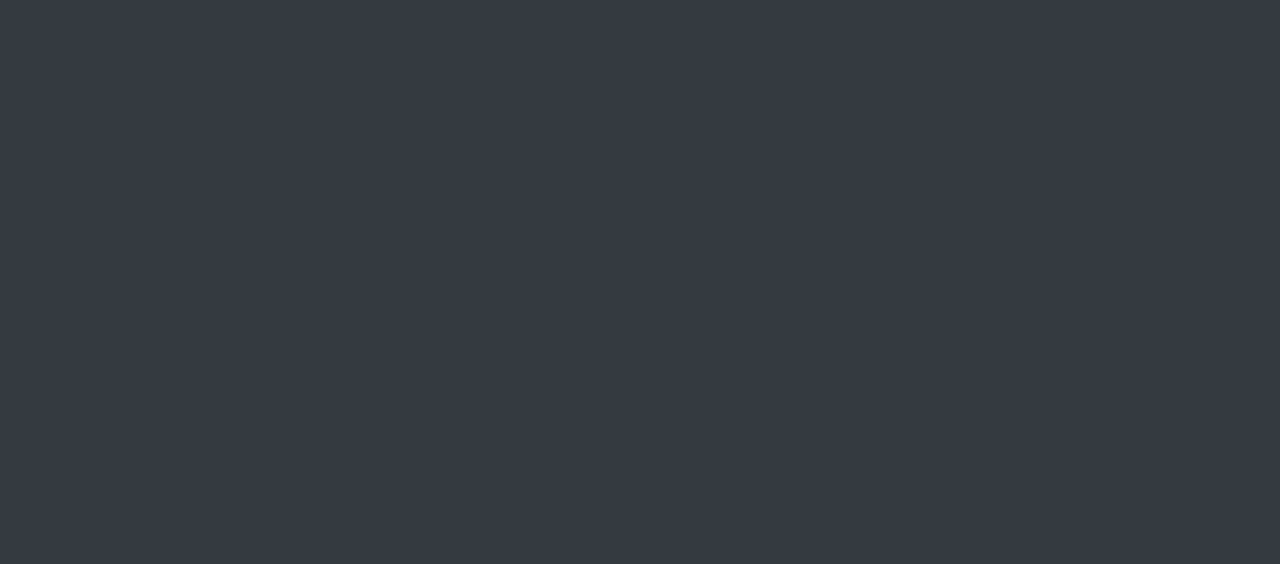
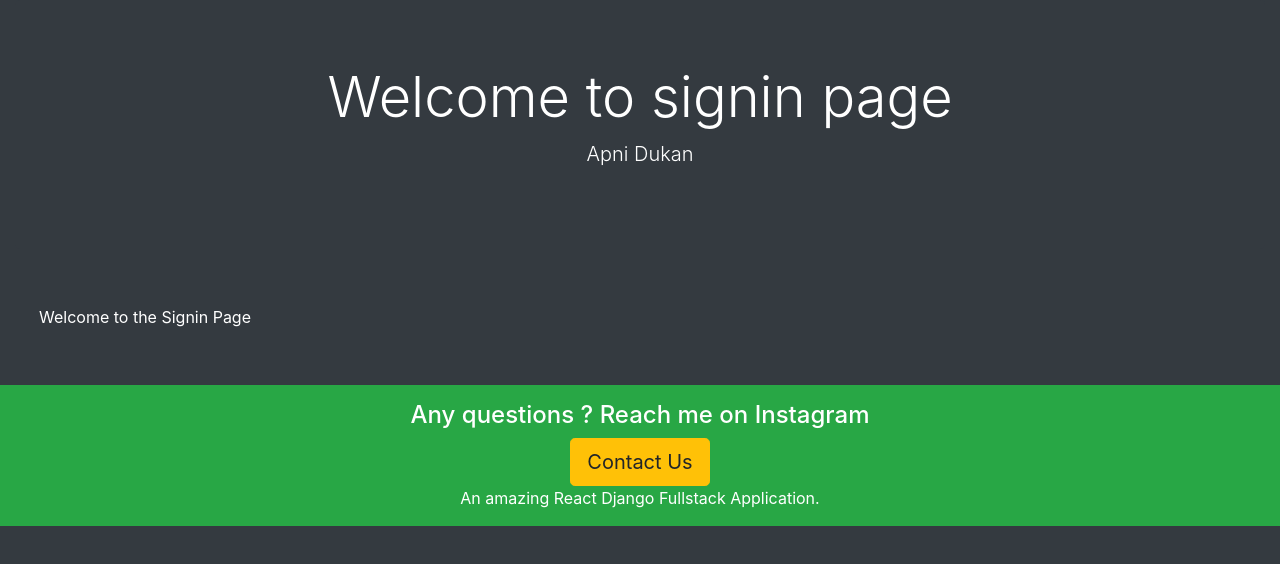
Before and after one commit to anay-joshi/apni-dukaan, a React (Create React App) app in the folder frontend/: page /signin in a window 1280 px wide. Shown: the top 564 px of the page. Built offline with nearby package versions, Linux system fonts and the light colour scheme.

Commit message:
Signin routes developed

```diff
--- a/frontend/src/Routes.js
+++ b/frontend/src/Routes.js
@@ -4,6 +4,7 @@ import Signup from "./user/Signup";
 import PrivateRoutes from "./auth/helper/PrivateRoutes";
 import Home from "./core/Home";
 import UserDashboard from "./user/UserDashboard";
+import Signin from "./user/Signin";
 
 const Routes = () => {
   return (
@@ -11,6 +12,7 @@ const Routes = () => {
       <Switch>
         <Route path="/" exact component={Home} />
         <Route path="/signup" exact component={Signup} />
+        <Route path="/signin" exact component={Signin} />
         <PrivateRoutes path="/user/dashboard" exact component={UserDashboard} />
       </Switch>
     </BrowserRouter>
--- a/frontend/src/user/Signin.js
+++ b/frontend/src/user/Signin.js
@@ -0,0 +1,12 @@
+import React from "react";
+import Base from "../core/Base";
+
+const Signin = () => {
+  return (
+    <Base title="Welcome to signin page" description="Apni Dukan">
+      <p> Welcome to the Signin Page</p>
+    </Base>
+  );
+};
+
+export default Signin;
```
